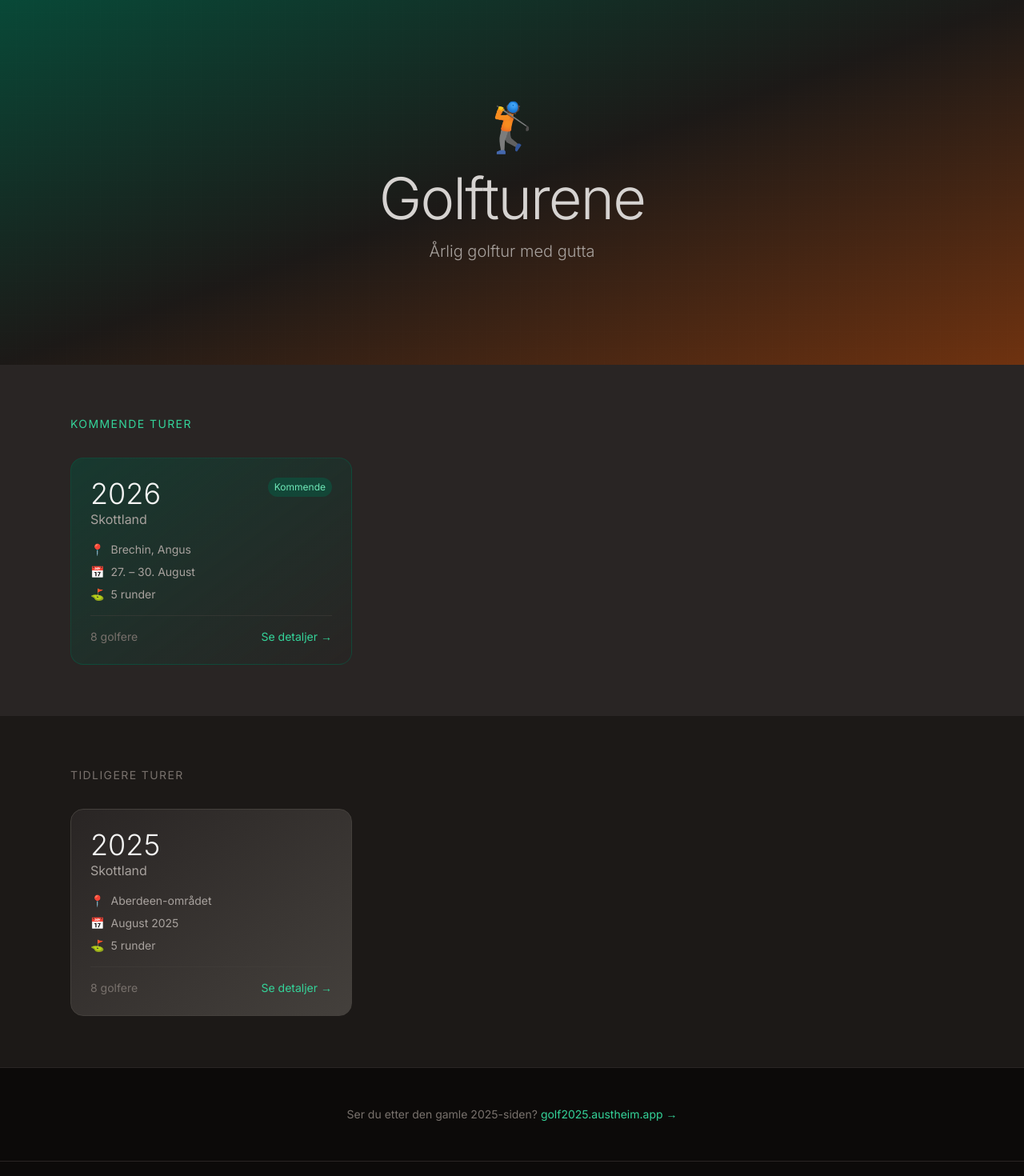
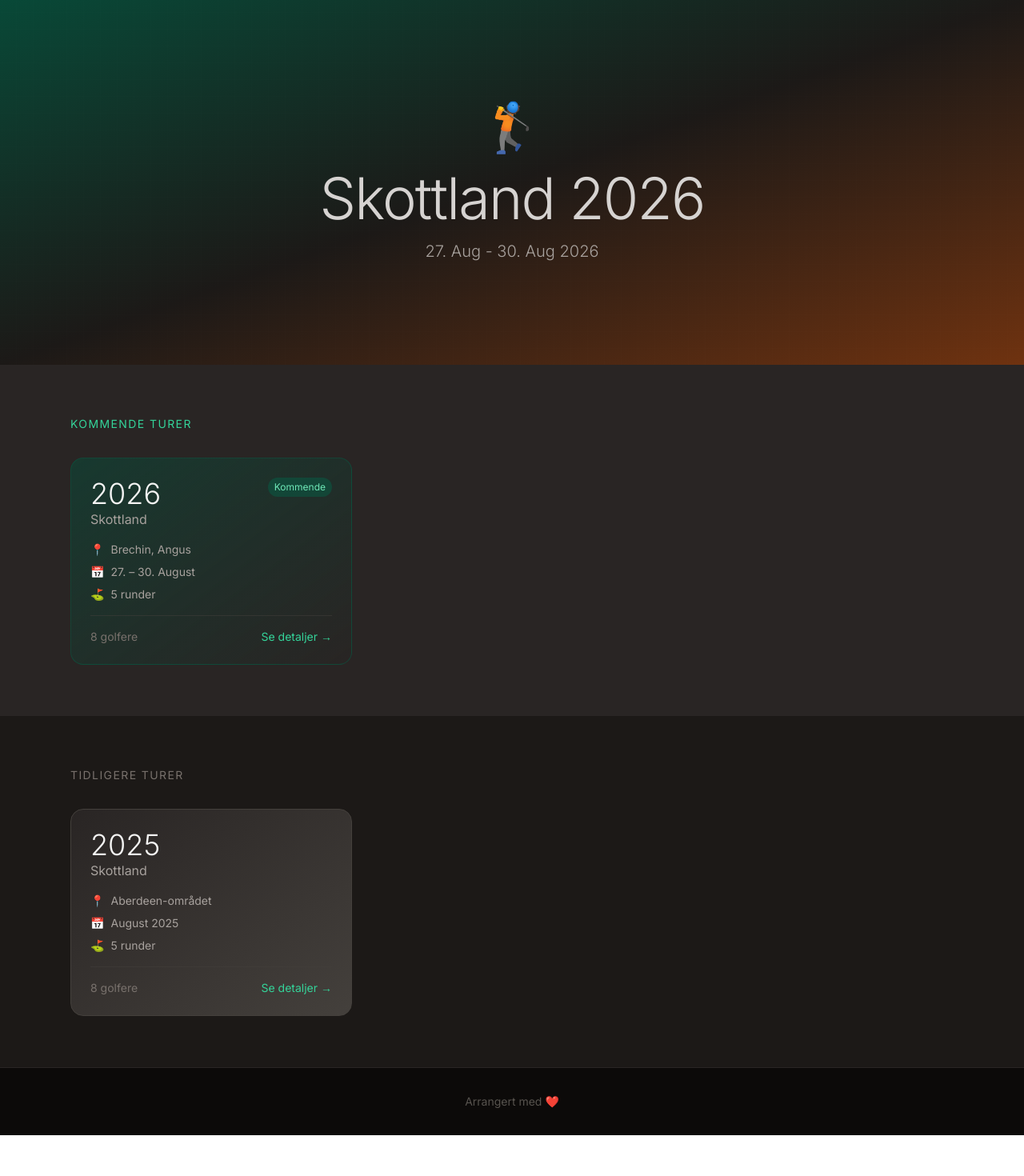
Before and after one commit to dj1p/Skottland2026, a React (Vite) app: page / in a window 1280 px wide. Shown: the top 1470 px of the page at 80% size. After the commit the page ends 1419 px from the top, so only its background shows below. Built offline with nearby package versions, Linux system fonts and the light colour scheme.

Commit message:
Update HomePage.tsx

```diff
--- a/src/pages/HomePage.tsx
+++ b/src/pages/HomePage.tsx
@@ -17,10 +17,10 @@ export default function HomePage() {
         <div className="relative z-10 text-center px-6">
           <div className="text-6xl mb-6">🏌️</div>
           <h1 className="text-5xl md:text-7xl font-light tracking-tight mb-4">
-            <span className="block text-stone-300">Golfturene</span>
+            <span className="block text-stone-300">Skottland 2026</span>
           </h1>
           <p className="text-xl text-stone-400 mt-4 font-light">
-            Årlig golftur med gutta
+            27. Aug - 30. Aug 2026
           </p>
         </div>
       </header>
@@ -53,28 +53,12 @@ export default function HomePage() {
         </section>
       )}
 
-      {/* Link to old 2025 site */}
-      <section className="py-12 bg-stone-950 border-t border-stone-800">
-        <div className="max-w-6xl mx-auto px-6 text-center">
-          <p className="text-stone-500 text-sm">
-            Ser du etter den gamle 2025-siden?{' '}
-            <a
-              href="https://golf2025.austheim.app"
-              target="_blank"
-              rel="noopener noreferrer"
-              className="text-emerald-400 hover:text-emerald-300 transition-colors"
-            >
-              golf2025.austheim.app →
-            </a>
-          </p>
-        </div>
-      </section>
 
       {/* Footer */}
       <footer className="py-8 bg-stone-950 border-t border-stone-800">
         <div className="max-w-6xl mx-auto px-6 text-center">
           <p className="text-stone-600 text-sm">
-            Arrangert med ❤️ for golfgutta
+            Arrangert med ❤️
           </p>
         </div>
       </footer>
```
